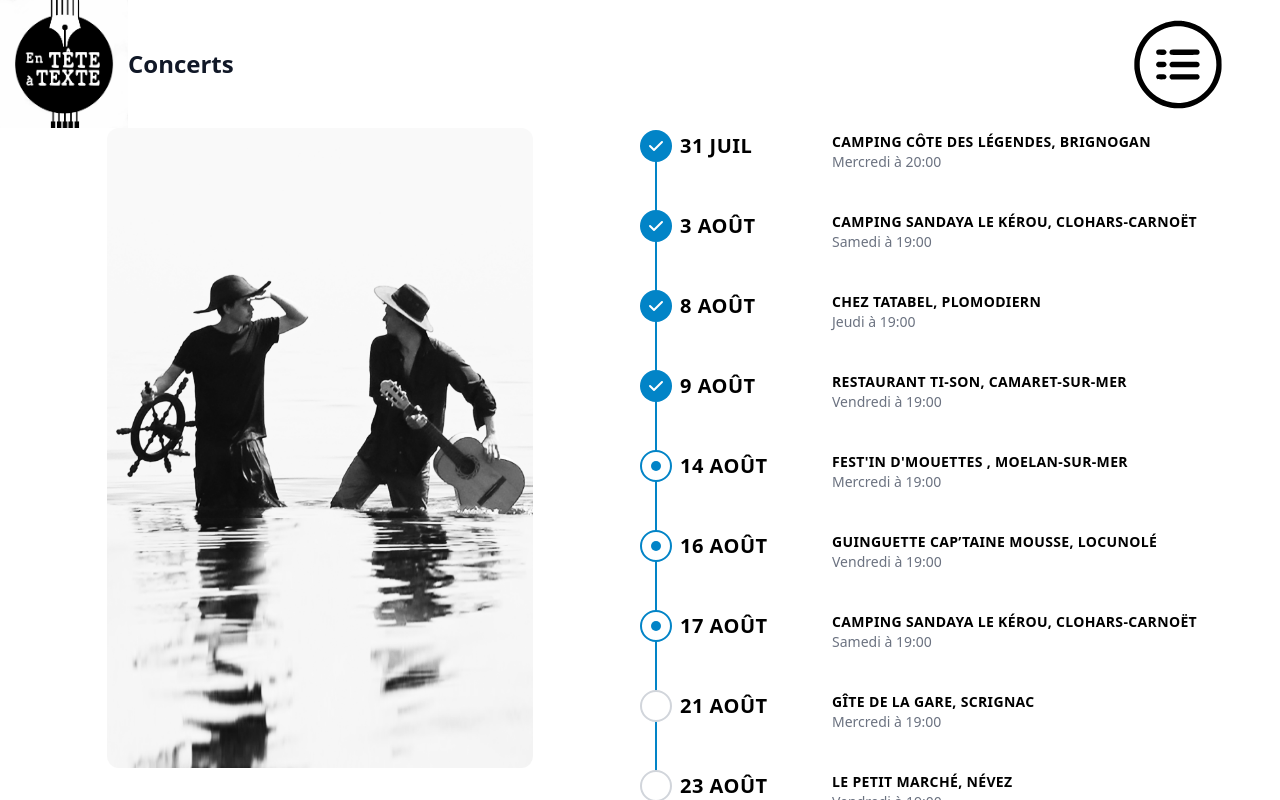
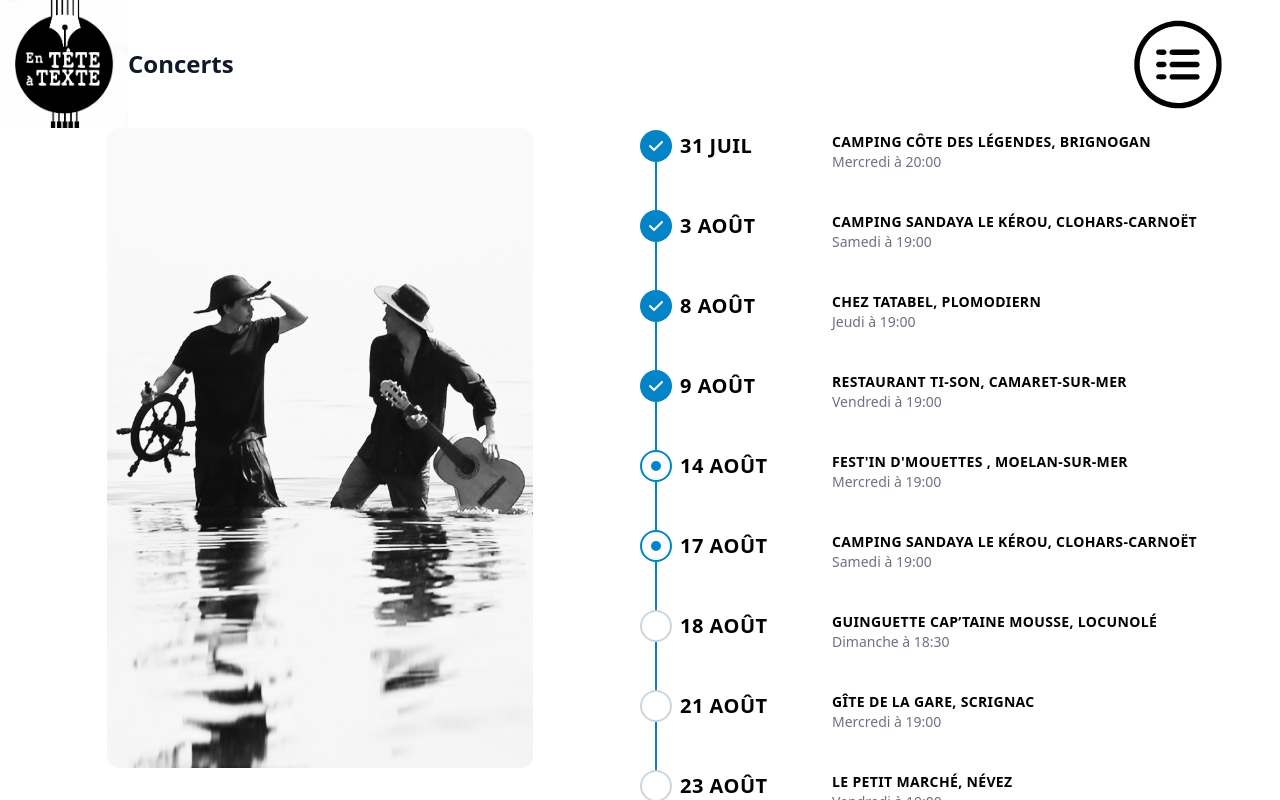
Before and after one commit to AlexandreKempf/en-tete-a-texte, a SvelteKit app: page /concerts in a window 1280 px wide. Shown: the top 800 px of the page. Built offline with nearby package versions, Linux system fonts and the light colour scheme.

Commit message:
Update concerts.js

```diff
--- a/src/routes/concerts.js
+++ b/src/routes/concerts.js
@@ -308,7 +308,7 @@ export const concerts = [
     },
 
     {
-        date: new Date(2024, 7, 16, 19),
+        date: new Date(2024, 7, 18, 18, 30),
         place: 'Guinguette Cap’Taine mousse, Locunolé'
     },
     {
```
